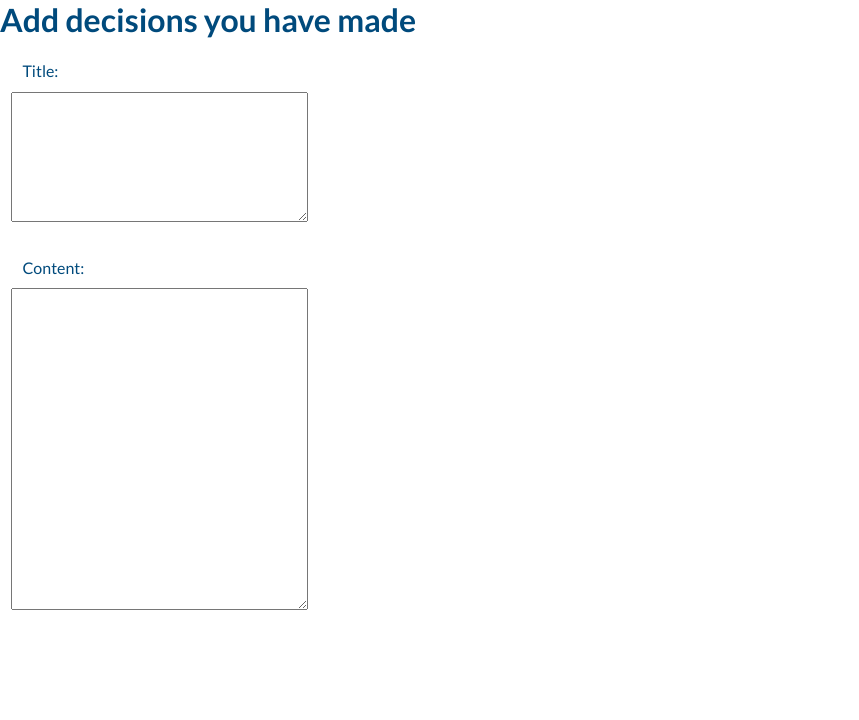
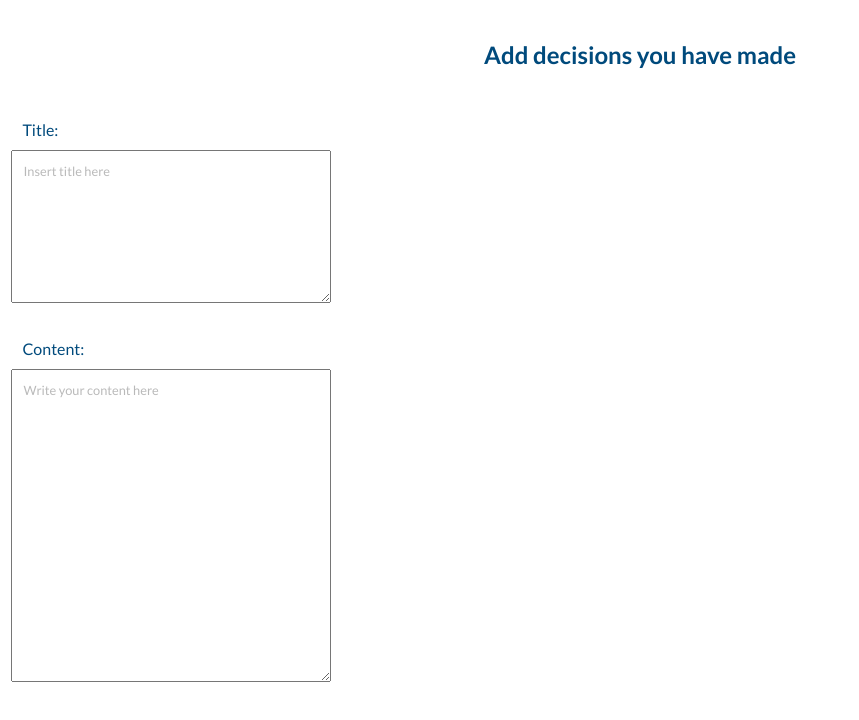
Before and after one commit to chriskokc/react-decision-making, a React (Create React App) app: page /react-decision-making/addDecisions in a window 1280 px wide. Shown: the top 720 px of the page, without its empty margins (0-859 px from the left). Built offline with nearby package versions, Linux system fonts and the light colour scheme.

Commit message:
modified the style of AddDecisions.

```diff
--- a/src/components/Form/Form.jsx
+++ b/src/components/Form/Form.jsx
@@ -8,9 +8,12 @@ const Form = ({ title, isTitleForm }) => {
       </p>
       <textarea
         name={`${title}-form`}
-        className={`form__${title}`}
+        className="form form__textarea"
         cols="40"
-        rows={isTitleForm ? "8" : "20"}
+        rows={isTitleForm ? "8" : "18"}
+        placeholder={
+          isTitleForm ? "Insert title here" : "Write your content here"
+        }
       ></textarea>
     </form>
   );
--- a/src/components/Form/Form.scss
+++ b/src/components/Form/Form.scss
@@ -1,4 +1,13 @@
 
 .form {
     padding: 0.7rem;
+
+    .form__heading {
+        font-size: 1rem;
+    }
+
+    .form__textarea::placeholder {
+        font-size: 0.8rem;
+        opacity: 0.5;
+    }
 }
--- a/src/pages/AddDecisions/AddDecisions.jsx
+++ b/src/pages/AddDecisions/AddDecisions.jsx
@@ -1,9 +1,12 @@
 import Form from "../../components/Form/Form";
+import "./AddDecisions.scss";
 
 const AddDecision = () => {
   return (
     <div className="addDecision">
-      <h1>Add decisions you have made</h1>
+      <h1 className="addDecision addDecision__heading">
+        Add decisions you have made
+      </h1>
       <Form title="Title" isTitleForm={true} />
       <Form title="Content" isTitleForm={false} />
     </div>
--- a/src/pages/AddDecisions/AddDecisions.scss
+++ b/src/pages/AddDecisions/AddDecisions.scss
@@ -0,0 +1,9 @@
+
+.addDecision {
+
+    .addDecision__heading {
+        text-align: center;
+        font-size: 1.5rem;
+        margin: 2.5rem auto 1.8rem;
+    }
+}
```
